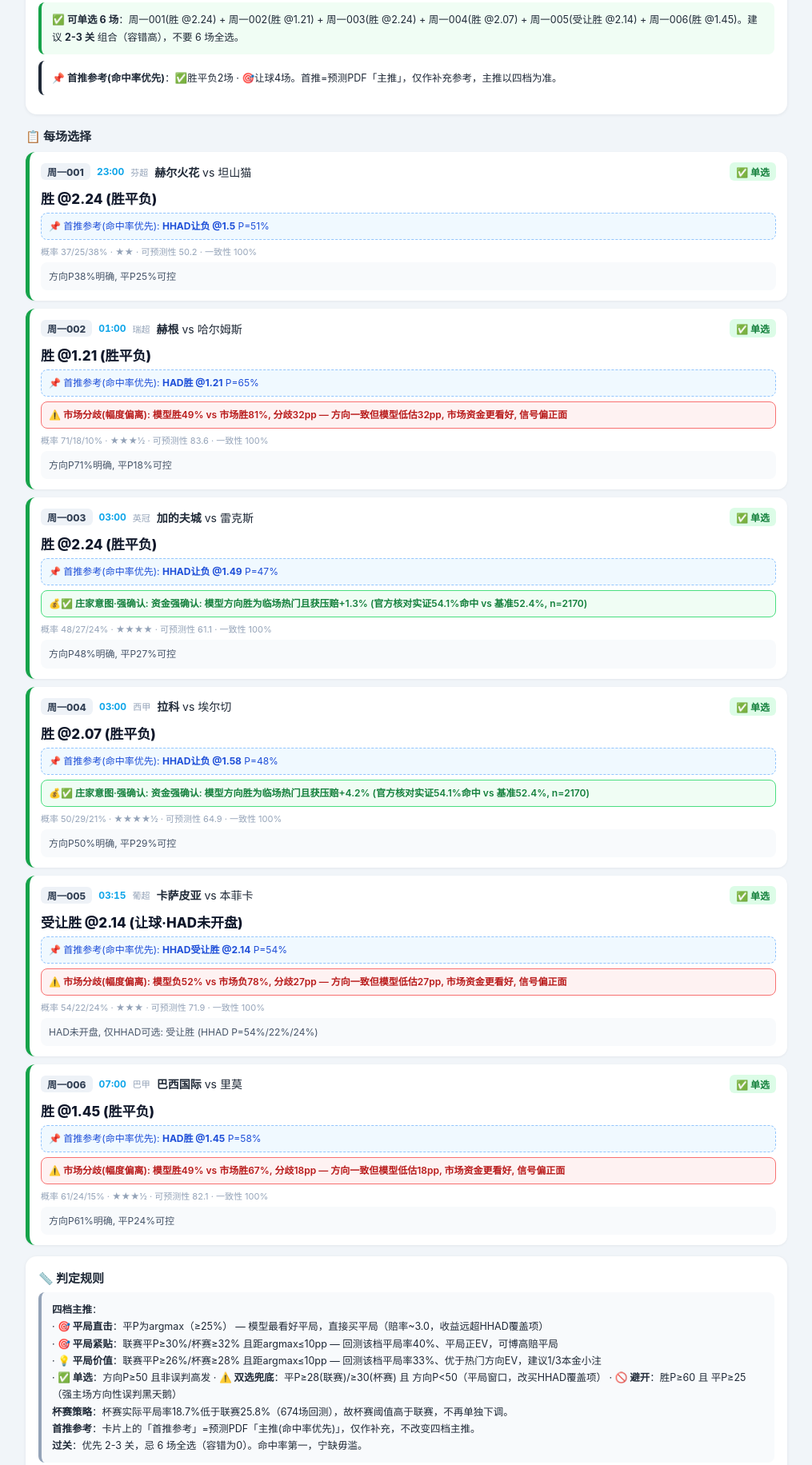
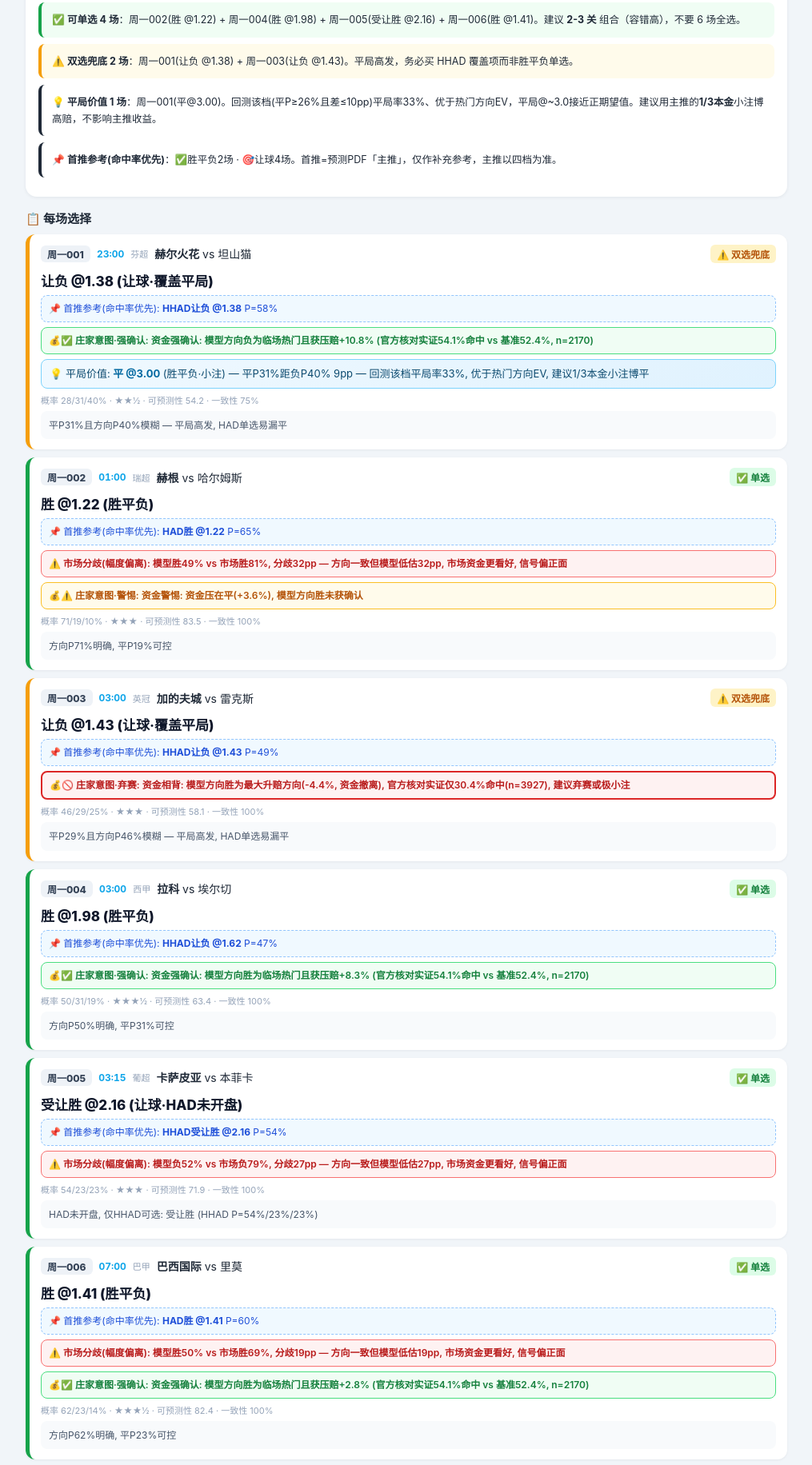
Before and after one commit to yiyievil/sporttery-prediction, a website: page bet_guide_20260817_周一.html in a window 1280 px wide. Shown: the part 417-2249 px from the top of the page at 80% size, without its empty margins (132-1147 px from the left). Drawn offline with Linux system fonts and the light colour scheme.

```diff
--- a/bet_guide_20260817_周一.html
+++ b/bet_guide_20260817_周一.html
@@ -59,100 +59,100 @@ h1{font-size:21px;font-weight:800}
 </div>
 <div class="stat">
   <div class="st s1"><b>0</b><span>🎯 平局直击</span></div>
-  <div class="st s1"><b>6</b><span>✅ 可单选</span></div>
-  <div class="st s2"><b>0</b><span>⚠️ 双选兜底</span></div>
+  <div class="st s1"><b>4</b><span>✅ 可单选</span></div>
+  <div class="st s2"><b>2</b><span>⚠️ 双选兜底</span></div>
   <div class="st s3"><b>0</b><span>🚫 避开</span></div>
 </div>
 <div class="ins" style="margin-top:10px">📌 <b>首推参考（命中率优先，仅补充）</b>：✅胜平负 2 场 · 🎯让球 4 场。首推=预测PDF「主推」，与四档主推并存，仅供参考。</div>
 </div>
 
-<div class="card"><div class="sec" style="margin-top:0">🎯 投注建议</div><div class="ins good">✅ <b>可单选 6 场</b>：周一001(胜 @2.24) + 周一002(胜 @1.21) + 周一003(胜 @2.24) + 周一004(胜 @2.07) + 周一005(受让胜 @2.14) + 周一006(胜 @1.45)。建议 <b>2-3 关</b> 组合（容错高），不要 6 场全选。</div><div class="ins">📌 <b>首推参考(命中率优先)</b>：✅胜平负2场 · 🎯让球4场。首推=预测PDF「主推」，仅作补充参考，主推以四档为准。</div></div>
+<div class="card"><div class="sec" style="margin-top:0">🎯 投注建议</div><div class="ins good">✅ <b>可单选 4 场</b>：周一002(胜 @1.22) + 周一004(胜 @1.98) + 周一005(受让胜 @2.16) + 周一006(胜 @1.41)。建议 <b>2-3 关</b> 组合（容错高），不要 6 场全选。</div><div class="ins warn">⚠️ <b>双选兜底 2 场</b>：周一001(让负 @1.38) + 周一003(让负 @1.43)。平局高发，务必买 HHAD 覆盖项而非胜平负单选。</div><div class="ins draw">💡 <b>平局价值 1 场</b>：周一001(平@3.00)。回测该档(平P≥26%且差≤10pp)平局率33%、优于热门方向EV，平局@~3.0接近正期望值。建议用主推的<b>1/3本金</b>小注博高赔，不影响主推收益。</div><div class="ins">📌 <b>首推参考(命中率优先)</b>：✅胜平负2场 · 🎯让球4场。首推=预测PDF「主推」，仅作补充参考，主推以四档为准。</div></div>
 
 <div class="sec">📋 每场选择</div>
-<div class="mc single">
+<div class="mc cover">
   <div class="mc-top"><span class="mc-no">周一001</span>
     <span class="mc-time">23:00</span><span class="mc-lg">芬超</span>
     <span class="mc-teams"><b>赫尔火花</b> vs 坦山猫</span>
-    <span class="mc-tag single">✅ 单选</span></div>
-  <div class="mc-rec">胜 @2.24 (胜平负)</div>
-  <div class="mc-primary">📌 首推参考(命中率优先): <b>HHAD让负 @1.5</b> P=51%</div>
+    <span class="mc-tag cover">⚠️ 双选兜底</span></div>
+  <div class="mc-rec">让负 @1.38 (让球·覆盖平局)</div>
+  <div class="mc-primary">📌 首推参考(命中率优先): <b>HHAD让负 @1.38</b> P=58%</div>
+
+  <div class="mc-intent bk-strong">💰✅ 庄家意图·强确认: 资金强确认: 模型方向负为临场热门且获压赔+10.8% (官方核对实证54.1%命中 vs 基准52.4%, n=2170)</div>
 
 
-
-
-
-  <div class="mc-meta">概率 37/25/38% · ★★ · 可预测性 50.2 · 一致性 100%</div>
-  <div class="mc-reason">方向P38%明确, 平P25%可控</div>
+  <div class="mc-draw-value">💡 平局价值: <b>平 @3.00</b> (胜平负·小注) — 平P31%距负P40% 9pp — 回测该档平局率33%, 优于热门方向EV, 建议1/3本金小注博平</div>
+  <div class="mc-meta">概率 28/31/40% · ★★½ · 可预测性 54.2 · 一致性 75%</div>
+  <div class="mc-reason">平P31%且方向P40%模糊 — 平局高发, HAD单选易漏平</div>
 </div><div class="mc single">
   <div class="mc-top"><span class="mc-no">周一002</span>
     <span class="mc-time">01:00</span><span class="mc-lg">瑞超</span>
     <span class="mc-teams"><b>赫根</b> vs 哈尔姆斯</span>
     <span class="mc-tag single">✅ 单选</span></div>
-  <div class="mc-rec">胜 @1.21 (胜平负)</div>
-  <div class="mc-primary">📌 首推参考(命中率优先): <b>HAD胜 @1.21</b> P=65%</div>
+  <div class="mc-rec">胜 @1.22 (胜平负)</div>
+  <div class="mc-primary">📌 首推参考(命中率优先): <b>HAD胜 @1.22</b> P=65%</div>
   <div class="mc-mkt-div">⚠️ 市场分歧(幅度偏离): 模型胜49% vs 市场胜81%, 分歧32pp — 方向一致但模型低估32pp, 市场资金更看好, 信号偏正面</div>
+  <div class="mc-intent bk-caution">💰⚠️ 庄家意图·警惕: 资金警惕: 资金压在平(+3.6%), 模型方向胜未获确认</div>
 
 
 
-
-  <div class="mc-meta">概率 71/18/10% · ★★★½ · 可预测性 83.6 · 一致性 100%</div>
-  <div class="mc-reason">方向P71%明确, 平P18%可控</div>
-</div><div class="mc single">
+  <div class="mc-meta">概率 71/19/10% · ★★★ · 可预测性 83.5 · 一致性 100%</div>
+  <div class="mc-reason">方向P71%明确, 平P19%可控</div>
+</div><div class="mc cover">
   <div class="mc-top"><span class="mc-no">周一003</span>
     <span class="mc-time">03:00</span><span class="mc-lg">英冠</span>
     <span class="mc-teams"><b>加的夫城</b> vs 雷克斯</span>
-    <span class="mc-tag single">✅ 单选</span></div>
-  <div class="mc-rec">胜 @2.24 (胜平负)</div>
-  <div class="mc-primary">📌 首推参考(命中率优先): <b>HHAD让负 @1.49</b> P=47%</div>
+    <span class="mc-tag cover">⚠️ 双选兜底</span></div>
+  <div class="mc-rec">让负 @1.43 (让球·覆盖平局)</div>
+  <div class="mc-primary">📌 首推参考(命中率优先): <b>HHAD让负 @1.43</b> P=49%</div>
 
-  <div class="mc-intent bk-strong">💰✅ 庄家意图·强确认: 资金强确认: 模型方向胜为临场热门且获压赔+1.3% (官方核对实证54.1%命中 vs 基准52.4%, n=2170)</div>
+  <div class="mc-intent bk-fade">💰🚫 庄家意图·弃赛: 资金相背: 模型方向胜为最大升赔方向(-4.4%, 资金撤离), 官方核对实证仅30.4%命中(n=3927), 建议弃赛或极小注</div>
 
 
 
-  <div class="mc-meta">概率 48/27/24% · ★★★★ · 可预测性 61.1 · 一致性 100%</div>
-  <div class="mc-reason">方向P48%明确, 平P27%可控</div>
+  <div class="mc-meta">概率 46/29/25% · ★★★ · 可预测性 58.1 · 一致性 100%</div>
+  <div class="mc-reason">平P29%且方向P46%模糊 — 平局高发, HAD单选易漏平</div>
 </div><div class="mc single">
   <div class="mc-top"><span class="mc-no">周一004</span>
     <span class="mc-time">03:00</span><span class="mc-lg">西甲</span>
     <span class="mc-teams"><b>拉科</b> vs 埃尔切</span>
     <span class="mc-tag single">✅ 单选</span></div>
-  <div class="mc-rec">胜 @2.07 (胜平负)</div>
-  <div class="mc-primary">📌 首推参考(命中率优先): <b>HHAD让负 @1.58</b> P=48%</div>
+  <div class="mc-rec">胜 @1.98 (胜平负)</div>
+  <div class="mc-primary">📌 首推参考(命中率优先): <b>HHAD让负 @1.62</b> P=47%</div>
 
-  <div class="mc-intent bk-strong">💰✅ 庄家意图·强确认: 资金强确认: 模型方向胜为临场热门且获压赔+4.2% (官方核对实证54.1%命中 vs 基准52.4%, n=2170)</div>
+  <div class="mc-intent bk-strong">💰✅ 庄家意图·强确认: 资金强确认: 模型方向胜为临场热门且获压赔+8.3% (官方核对实证54.1%命中 vs 基准52.4%, n=2170)</div>
 
 
 
-  <div class="mc-meta">概率 50/29/21% · ★★★★½ · 可预测性 64.9 · 一致性 100%</div>
-  <div class="mc-reason">方向P50%明确, 平P29%可控</div>
+  <div class="mc-meta">概率 50/31/19% · ★★★½ · 可预测性 63.4 · 一致性 100%</div>
+  <div class="mc-reason">方向P50%明确, 平P31%可控</div>
 </div><div class="mc single">
   <div class="mc-top"><span class="mc-no">周一005</span>
     <span class="mc-time">03:15</span><span class="mc-lg">葡超</span>
     <span class="mc-teams"><b>卡萨皮亚</b> vs 本菲卡</span>
     <span class="mc-tag single">✅ 单选</span></div>
-  <div class="mc-rec">受让胜 @2.14 (让球·HAD未开盘)</div>
-  <div class="mc-primary">📌 首推参考(命中率优先): <b>HHAD受让胜 @2.14</b> P=54%</div>
-  <div class="mc-mkt-div">⚠️ 市场分歧(幅度偏离): 模型负52% vs 市场负78%, 分歧27pp — 方向一致但模型低估27pp, 市场资金更看好, 信号偏正面</div>
+  <div class="mc-rec">受让胜 @2.16 (让球·HAD未开盘)</div>
+  <div class="mc-primary">📌 首推参考(命中率优先): <b>HHAD受让胜 @2.16</b> P=54%</div>
+  <div class="mc-mkt-div">⚠️ 市场分歧(幅度偏离): 模型负52% vs 市场负79%, 分歧27pp — 方向一致但模型低估27pp, 市场资金更看好, 信号偏正面</div>
 
 
 
 
-  <div class="mc-meta">概率 54/22/24% · ★★★ · 可预测性 71.9 · 一致性 100%</div>
-  <div class="mc-reason">HAD未开盘, 仅HHAD可选: 受让胜 (HHAD P=54%/22%/24%)</div>
+  <div class="mc-meta">概率 54/23/23% · ★★★ · 可预测性 71.9 · 一致性 100%</div>
+  <div class="mc-reason">HAD未开盘, 仅HHAD可选: 受让胜 (HHAD P=54%/23%/23%)</div>
 </div><div class="mc single">
   <div class="mc-top"><span class="mc-no">周一006</span>
     <span class="mc-time">07:00</span><span class="mc-lg">巴甲</span>
     <span class="mc-teams"><b>巴西国际</b> vs 里莫</span>
     <span class="mc-tag single">✅ 单选</span></div>
-  <div class="mc-rec">胜 @1.45 (胜平负)</div>
-  <div class="mc-primary">📌 首推参考(命中率优先): <b>HAD胜 @1.45</b> P=58%</div>
-  <div class="mc-mkt-div">⚠️ 市场分歧(幅度偏离): 模型胜49% vs 市场胜67%, 分歧18pp — 方向一致但模型低估18pp, 市场资金更看好, 信号偏正面</div>
+  <div class="mc-rec">胜 @1.41 (胜平负)</div>
+  <div class="mc-primary">📌 首推参考(命中率优先): <b>HAD胜 @1.41</b> P=60%</div>
+  <div class="mc-mkt-div">⚠️ 市场分歧(幅度偏离): 模型胜50% vs 市场胜69%, 分歧19pp — 方向一致但模型低估19pp, 市场资金更看好, 信号偏正面</div>
+  <div class="mc-intent bk-strong">💰✅ 庄家意图·强确认: 资金强确认: 模型方向胜为临场热门且获压赔+2.8% (官方核对实证54.1%命中 vs 基准52.4%, n=2170)</div>
 
 
 
-
-  <div class="mc-meta">概率 61/24/15% · ★★★½ · 可预测性 82.1 · 一致性 100%</div>
-  <div class="mc-reason">方向P61%明确, 平P24%可控</div>
+  <div class="mc-meta">概率 62/23/14% · ★★★½ · 可预测性 82.4 · 一致性 100%</div>
+  <div class="mc-reason">方向P62%明确, 平P23%可控</div>
 </div>
 
 <div class="card"><div class="sec" style="margin-top:0">📏 判定规则</div>
```
Also changed, not shown: 1 other file.
